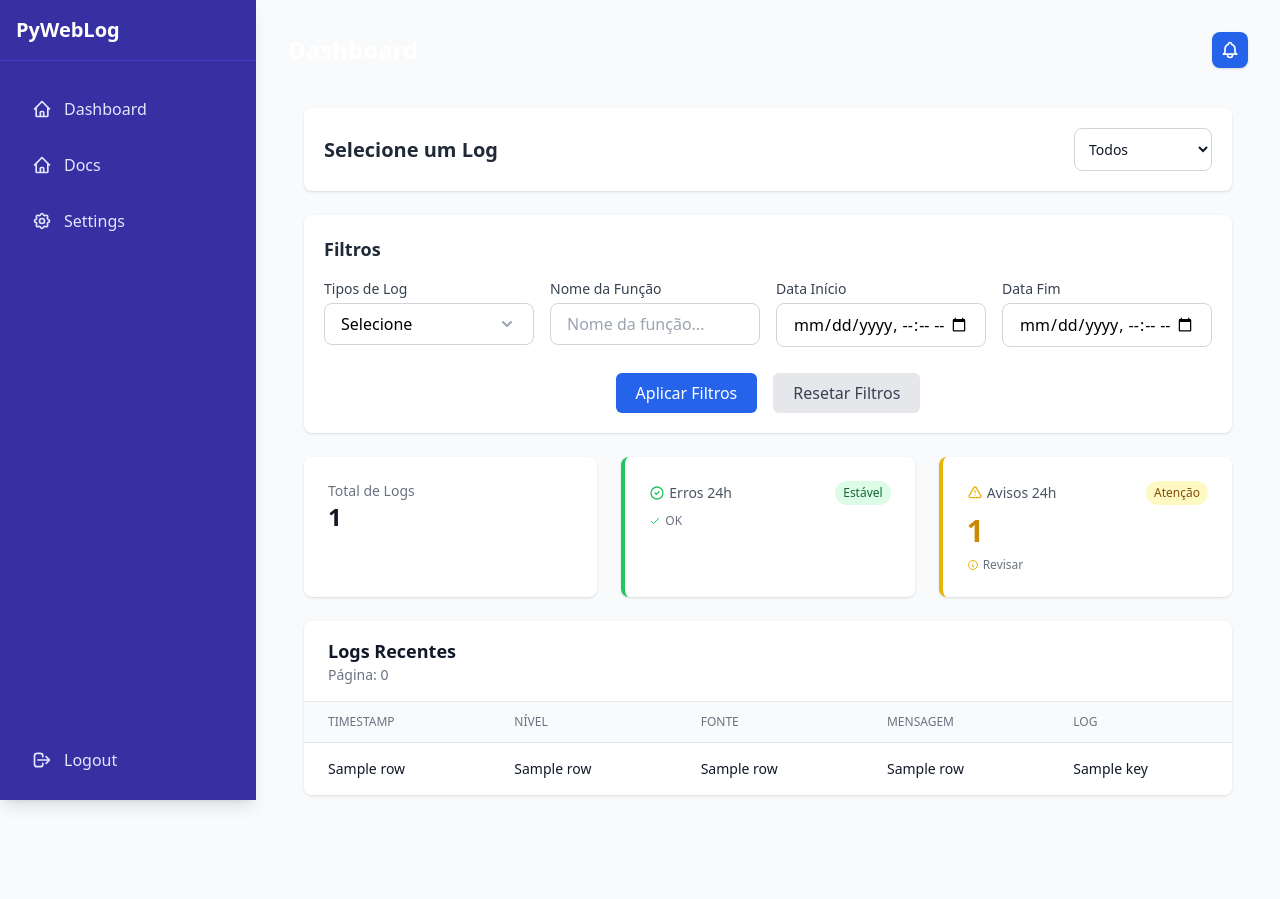
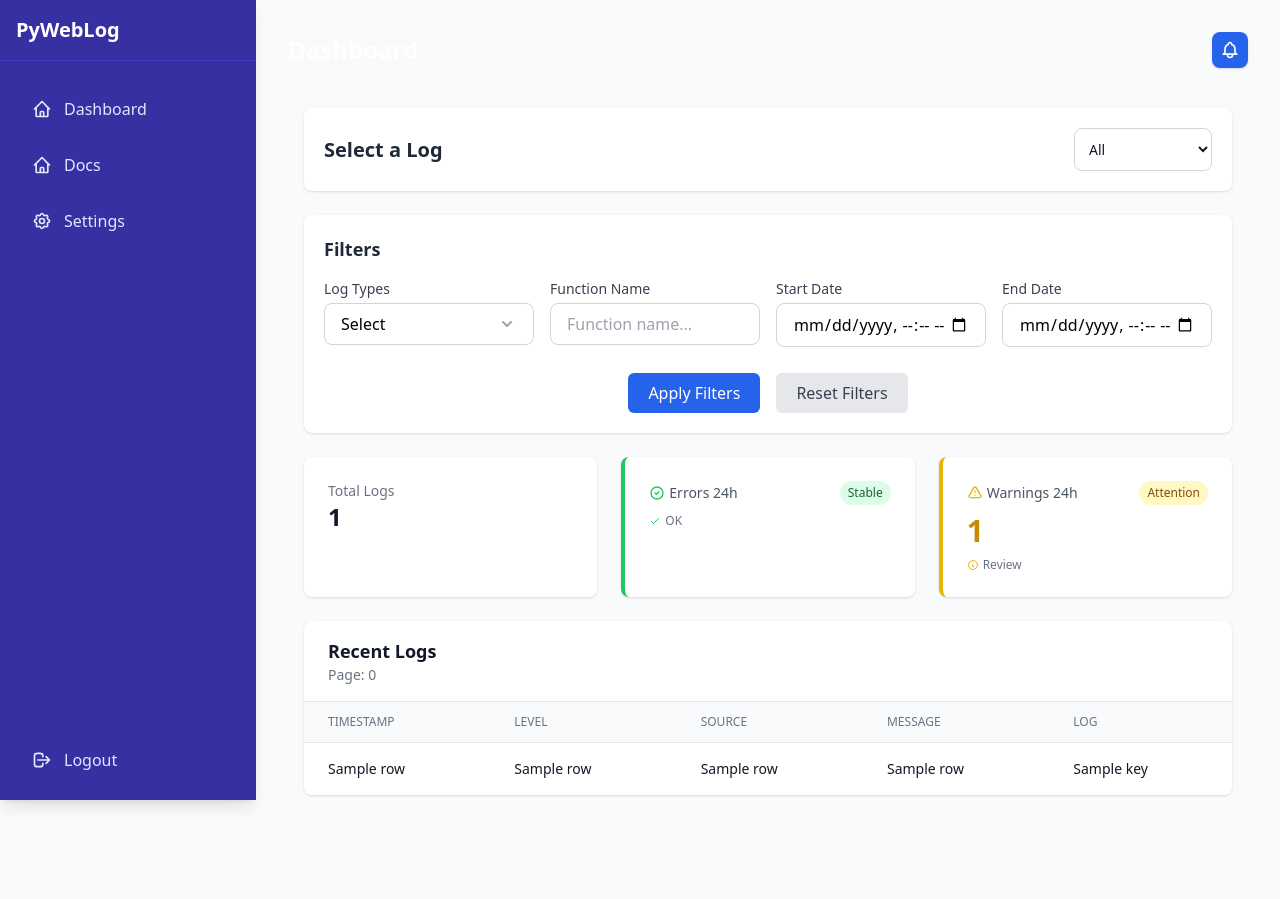
Before and after one commit to asuma312/python-weblogging, a Flask app: template templates/main/dashboard.html in a window 1280 px wide. Run offline with Flask 3, Linux system fonts and the light colour scheme; the template is opened without the code that fills it: most values are stand-ins (such as "Sample title", 1, 10 or a date in 2020); parts of the project's set-up code (start-up, migrations or seed data) failed here and were passed over; some libraries are stand-ins or nearby versions.

Commit message:
Update dashboard.html

```diff
--- a/templates/main/dashboard.html
+++ b/templates/main/dashboard.html
@@ -4,12 +4,12 @@
 <script src="{{ url_for('static', filename='js/dashboard.js') }}"></script>
 <div class="container mx-auto p-4">
 
-    <!-- Seção de Seleção de Log -->
+    <!-- Log Selection Section -->
     <div class="bg-white rounded-lg shadow p-5 mb-6">
         <div class="flex flex-col sm:flex-row items-center justify-between">
-            <h3 class="text-xl font-bold text-gray-800 mb-4 sm:mb-0">Selecione um Log</h3>
+            <h3 class="text-xl font-bold text-gray-800 mb-4 sm:mb-0">Select a Log</h3>
             <select onchange="selectLog(this)" class="w-full sm:w-auto bg-white border border-gray-300 text-gray-900 text-sm rounded-lg focus:ring-blue-500 focus:border-blue-500 p-2.5">
-                <option value="all">Todos</option>
+                <option value="all">All</option>
                 {% for option in database_logs %}
                 <option value="{{ option }}" {% if option == selected_log %}selected{% endif %}>{{ option }}</option>
                 {% endfor %}
@@ -17,15 +17,15 @@
         </div>
     </div>
 
-    <!-- Seção de Filtros -->
+    <!-- Filters Section -->
     <div id="filter-container" class="bg-white rounded-lg shadow p-5 mb-6">
-        <h3 class="text-lg font-bold text-gray-800 mb-4">Filtros</h3>
+        <h3 class="text-lg font-bold text-gray-800 mb-4">Filters</h3>
         <div class="grid gap-4 md:grid-cols-2 lg:grid-cols-4">
             <div>
-                <label class="block text-sm font-medium text-gray-700 mb-1">Tipos de Log</label>
+                <label class="block text-sm font-medium text-gray-700 mb-1">Log Types</label>
                 <div class="relative">
                     <button id="type-dropdown-btn" type="button" class="w-full bg-white border border-gray-300 rounded-lg px-4 py-2 text-left flex justify-between items-center">
-                        <span>Selecione</span>
+                        <span>Select</span>
                         <svg xmlns="http://www.w3.org/2000/svg" class="h-5 w-5 text-gray-400" viewBox="0 0 20 20" fill="currentColor">
                             <path fill-rule="evenodd" d="M5.293 7.293a1 1 0 011.414 0L10 10.586l3.293-3.293a1 1 0 111.414 1.414l-4 4a1 1 0 01-1.414 0l-4-4a1 1 0 010-1.414z" clip-rule="evenodd" />
                         </svg>
@@ -38,7 +38,7 @@
                         <a href="#" class="type-option block px-4 py-2 text-sm hover:bg-gray-100" data-value="critical">Critical</a>
                         <a href="#" class="type-option block px-4 py-2 text-sm hover:bg-gray-100" data-value="success">Success</a>
                         <a href="#" class="type-option block px-4 py-2 text-sm hover:bg-gray-100" data-value="failure">Failure</a>
-                        <a href="#" class="type-option block px-4 py-2 text-sm hover:bg-gray-100" data-value="all">Todos</a>
+                        <a href="#" class="type-option block px-4 py-2 text-sm hover:bg-gray-100" data-value="all">All</a>
                     </div>
                 </div>
                 <div id="selected-types" class="flex flex-wrap gap-2 mt-2"></div>
@@ -54,34 +54,34 @@
                 </select>
             </div>
             <div>
-                <label for="functionNameInput" class="block text-sm font-medium text-gray-700 mb-1">Nome da Função</label>
-                <input type="text" id="functionNameInput" class="w-full rounded-lg border border-gray-300 px-4 py-2" placeholder="Nome da função..."
+                <label for="functionNameInput" class="block text-sm font-medium text-gray-700 mb-1">Function Name</label>
+                <input type="text" id="functionNameInput" class="w-full rounded-lg border border-gray-300 px-4 py-2" placeholder="Function name..."
                 value="{{ request.args.get('function_name', '') }}"
                 >
             </div>
             <div>
-                <label for="dataStartInput" class="block text-sm font-medium text-gray-700 mb-1">Data Início</label>
+                <label for="dataStartInput" class="block text-sm font-medium text-gray-700 mb-1">Start Date</label>
                 <input type="datetime-local" id="dataStartInput" class="w-full rounded-lg border border-gray-300 px-4 py-2"
                 value = "{{ request.args.get('data_start', '') }}"
                 >
             </div>
             <div>
-                <label for="dataEndInput" class="block text-sm font-medium text-gray-700 mb-1">Data Fim</label>
+                <label for="dataEndInput" class="block text-sm font-medium text-gray-700 mb-1">End Date</label>
                 <input type="datetime-local" id="dataEndInput" class="w-full rounded-lg border border-gray-300 px-4 py-2"
                 value="{{ request.args.get('data_end', '') }}"
                 >
             </div>
         </div>
         <div class="flex justify-center items-center mt-5 space-x-4">
-            <button onclick="applyFilter()" class="bg-blue-600 hover:bg-blue-700 text-white font-medium px-5 py-2 rounded-md transition">Aplicar Filtros</button>
-            <button onclick="resetFilters()" class="bg-gray-200 hover:bg-gray-300 text-gray-700 font-medium px-5 py-2 rounded-md transition">Resetar Filtros</button>
+            <button onclick="applyFilter()" class="bg-blue-600 hover:bg-blue-700 text-white font-medium px-5 py-2 rounded-md transition">Apply Filters</button>
+            <button onclick="resetFilters()" class="bg-gray-200 hover:bg-gray-300 text-gray-700 font-medium px-5 py-2 rounded-md transition">Reset Filters</button>
         </div>
     </div>
 
-    <!-- Cards Resumo -->
+    <!-- Summary Cards -->
     <div class="grid grid-cols-1 md:grid-cols-3 gap-6 mb-6">
         <div class="bg-white rounded-lg shadow p-6">
-            <h3 class="text-sm font-medium text-gray-500">Total de Logs</h3>
+            <h3 class="text-sm font-medium text-gray-500">Total Logs</h3>
             <p class="text-2xl font-bold text-gray-900">{{ total_log }}</p>
         </div>
         <div class="bg-white rounded-lg shadow p-6 {% if total_errors > 0 %}border-l-4 border-red-500{% else %}border-l-4 border-green-500{% endif %}">
@@ -96,10 +96,10 @@
                         <path stroke-linecap="round" stroke-linejoin="round" stroke-width="2" d="M9 12l2 2 4-4m6 2a9 9 0 11-18 0 9 9 0 0118 0z" />
                     </svg>
                     {% endif %}
-                    Erros 24h
+                    Errors 24h
                 </h3>
                 <span class="text-xs font-medium px-2 py-1 rounded-full {% if total_errors > 0 %}bg-red-100 text-red-800{% else %}bg-green-100 text-green-800{% endif %}">
-                    {% if total_errors > 0 %}Crítico{% else %}Estável{% endif %}
+                    {% if total_errors > 0 %}Critical{% else %}Stable{% endif %}
                 </span>
             </div>
             <p class="text-3xl font-bold {% if total_errors > 0 %}text-red-600{% else %}text-green-600{% endif %}">{{ total_errors }}</p>
@@ -109,7 +109,7 @@
                     <svg xmlns="http://www.w3.org/2000/svg" class="h-3 w-3 mr-1 text-red-500" fill="none" viewBox="0 0 24 24" stroke="currentColor">
                         <path stroke-linecap="round" stroke-linejoin="round" stroke-width="2" d="M13 16h-1v-4h-1m1-4h.01M21 12a9 9 0 11-18 0 9 9 0 0118 0z" />
                     </svg>
-                    Atenção
+                    Attention
                 </span>
                 {% else %}
                 <span class="flex items-center">
@@ -133,10 +133,10 @@
                         <path stroke-linecap="round" stroke-linejoin="round" stroke-width="2" d="M9 12l2 2 4-4m6 2a9 9 0 11-18 0 9 9 0 0118 0z" />
                     </svg>
                     {% endif %}
-                    Avisos 24h
+                    Warnings 24h
                 </h3>
                 <span class="text-xs font-medium px-2 py-1 rounded-full {% if total_warnings > 0 %}bg-yellow-100 text-yellow-800{% else %}bg-green-100 text-green-800{% endif %}">
-                    {% if total_warnings > 0 %}Atenção{% else %}Estável{% endif %}
+                    {% if total_warnings > 0 %}Attention{% else %}Stable{% endif %}
                 </span>
             </div>
             <p class="text-3xl font-bold {% if total_warnings > 0 %}text-yellow-600{% else %}text-green-600{% endif %}">{{ total_warnings }}</p>
@@ -146,7 +146,7 @@
                     <svg xmlns="http://www.w3.org/2000/svg" class="h-3 w-3 mr-1 text-yellow-500" fill="none" viewBox="0 0 24 24" stroke="currentColor">
                         <path stroke-linecap="round" stroke-linejoin="round" stroke-width="2" d="M13 16h-1v-4h-1m1-4h.01M21 12a9 9 0 11-18 0 9 9 0 0118 0z" />
                     </svg>
-                    Revisar
+                    Review
                 </span>
                 {% else %}
                 <span class="flex items-center">
@@ -160,12 +160,12 @@
         </div>
     </div>
 
-    <!-- Tabela de Logs -->
+    <!-- Recent Logs Table -->
     <div class="bg-white rounded-lg shadow overflow-hidden mb-6">
         <div class="px-6 py-4 border-b border-gray-200 flex justify-between items-center">
             <div>
-                <h2 class="text-lg font-semibold text-gray-900">Logs Recentes</h2>
-                <p class="text-sm text-gray-500">Página: <span id="actualPage">{{ request.args.get('page',0)|int }}</span></p>
+                <h2 class="text-lg font-semibold text-gray-900">Recent Logs</h2>
+                <p class="text-sm text-gray-500">Page: <span id="actualPage">{{ request.args.get('page',0)|int }}</span></p>
             </div>
         </div>
         <div class="overflow-x-auto">
@@ -173,9 +173,9 @@
                 <thead class="bg-gray-50">
                     <tr>
                         <th class="px-6 py-3 text-left text-xs font-medium text-gray-500 uppercase">Timestamp</th>
-                        <th class="px-6 py-3 text-left text-xs font-medium text-gray-500 uppercase">Nível</th>
-                        <th class="px-6 py-3 text-left text-xs font-medium text-gray-500 uppercase">Fonte</th>
-                        <th class="px-6 py-3 text-left text-xs font-medium text-gray-500 uppercase">Mensagem</th>
+                        <th class="px-6 py-3 text-left text-xs font-medium text-gray-500 uppercase">Level</th>
+                        <th class="px-6 py-3 text-left text-xs font-medium text-gray-500 uppercase">Source</th>
+                        <th class="px-6 py-3 text-left text-xs font-medium text-gray-500 uppercase">Message</th>
                         <th class="px-6 py-3 text-left text-xs font-medium text-gray-500 uppercase">Log</th>
                     </tr>
                 </thead>
@@ -196,7 +196,7 @@
         </div>
     </div>
 
-    <!-- Paginação -->
+    <!-- Pagination -->
     <div class="flex justify-center items-center py-4">
         {% if request.args.get('page',0)|int > 0 %}
         <button onclick="gotoPrevPage()" class="bg-white border border-gray-300 text-gray-700 font-medium px-4 py-2 rounded-md hover:bg-gray-50 mr-2">
```
